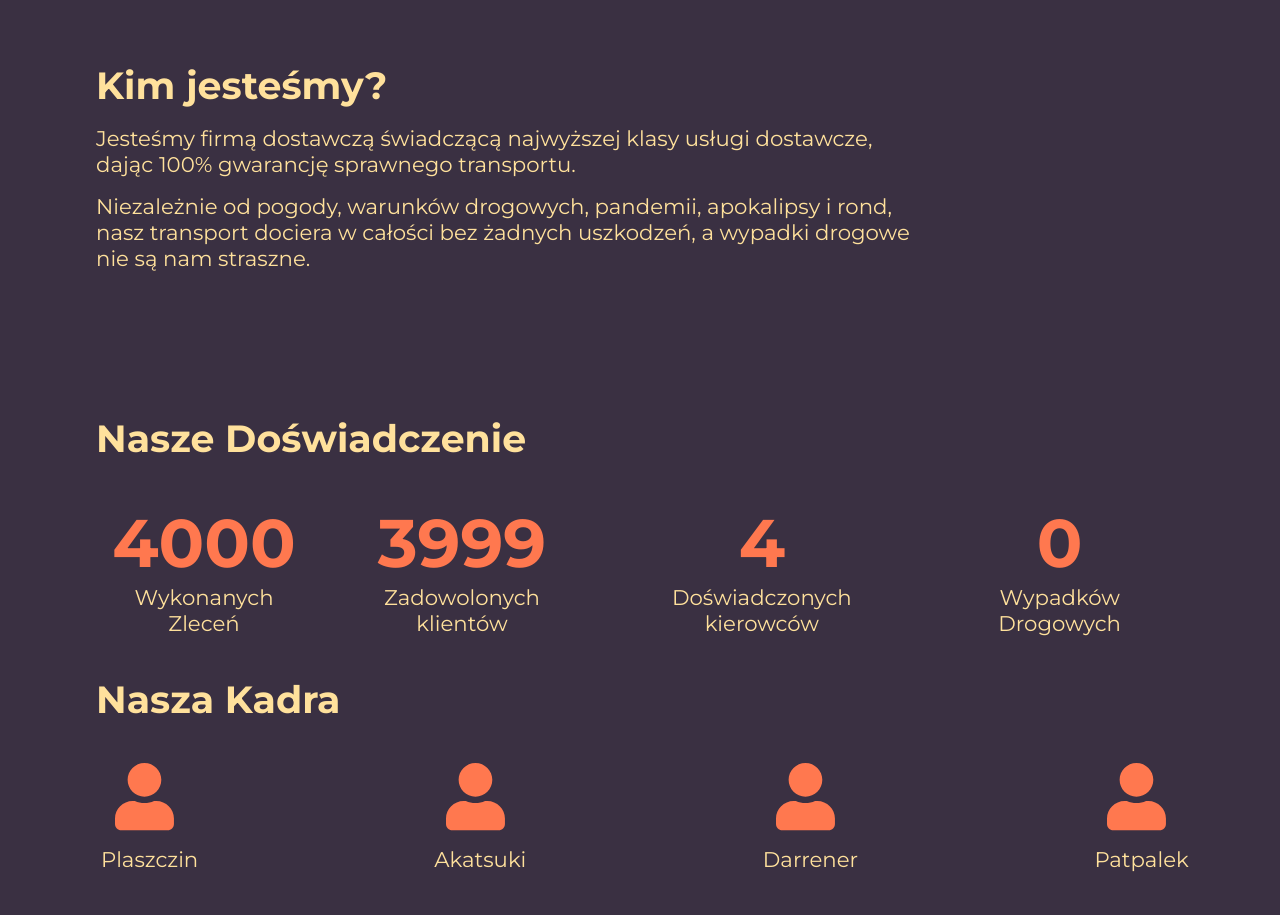
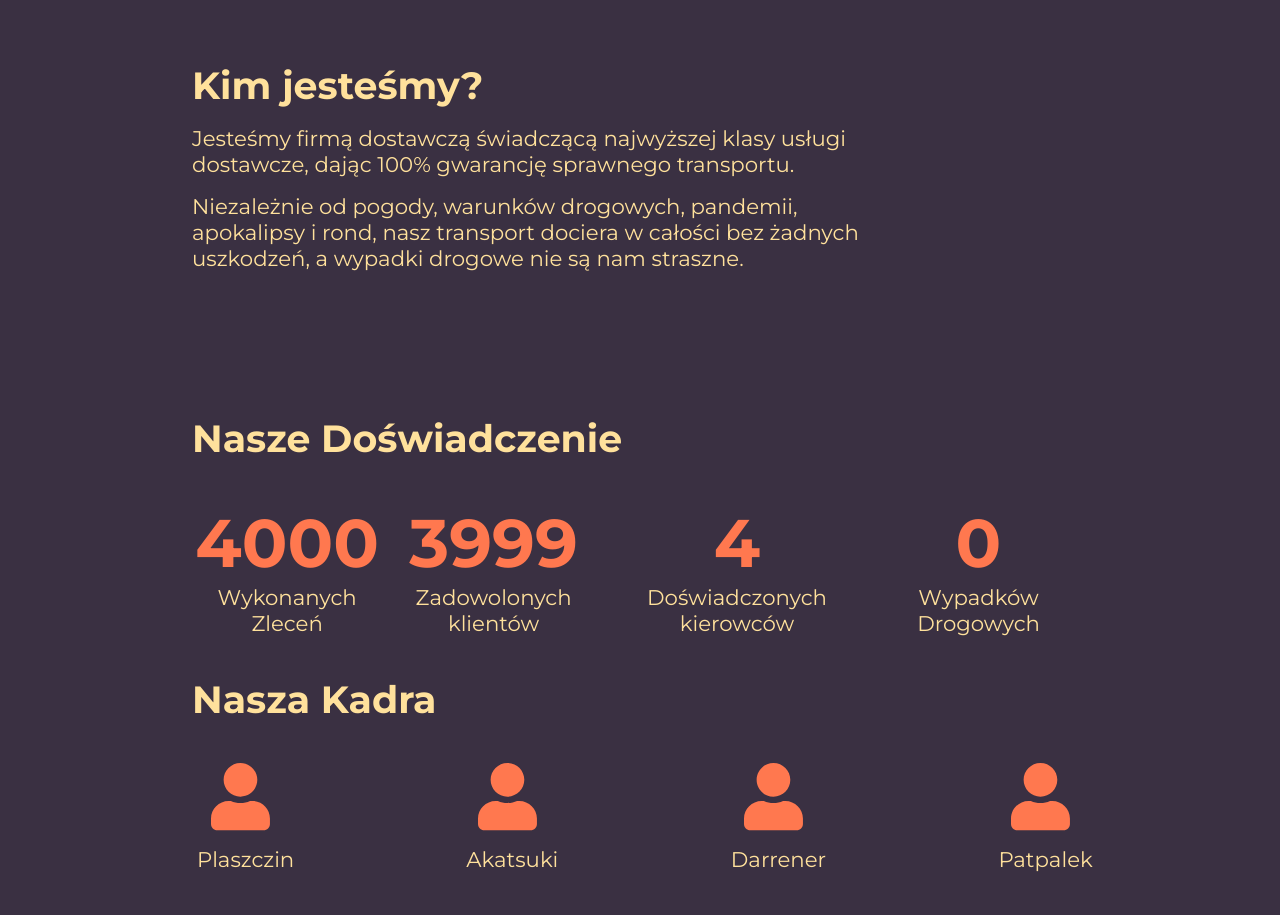
Before and after one commit to narondziewlewo/narondziewlewo.github.io, a Gatsby site: page / in a window 1280 px wide. Shown: the part 802-1717 px from the top of the page. Built offline with nearby package versions, Linux system fonts and the light colour scheme; Gatsby itself is replaced by a stand-in of ours.

Commit message:
correcting few things

```diff
--- a/src/styles/sections/sections.scss
+++ b/src/styles/sections/sections.scss
@@ -3,6 +3,9 @@
 
 .section {
   padding: 4rem 6rem;
+  @include breakpoint-up("large") {
+    padding: 4rem 12rem;
+  }
   @include size(100%);
   &__title {
     width: 100%;
```
Also changed, not shown: src/images/Logo.png (deleted), src/images/icon.png, src/images/icon1.png (added), 1 other file.
